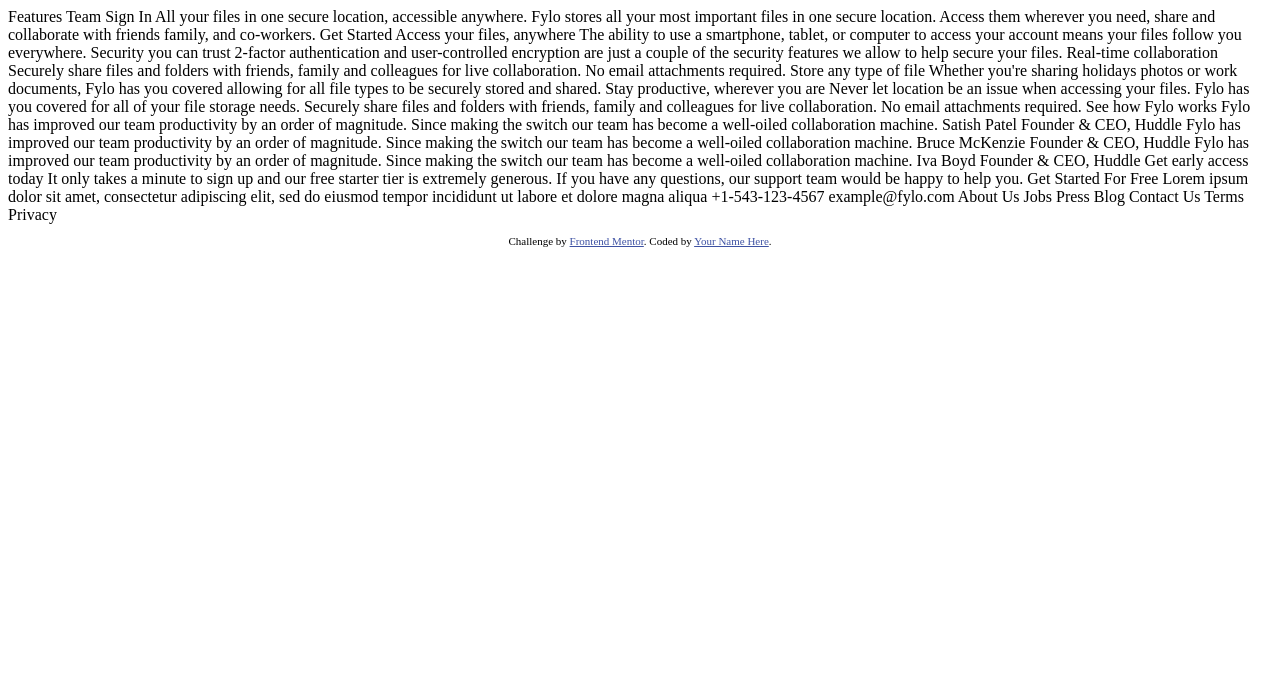
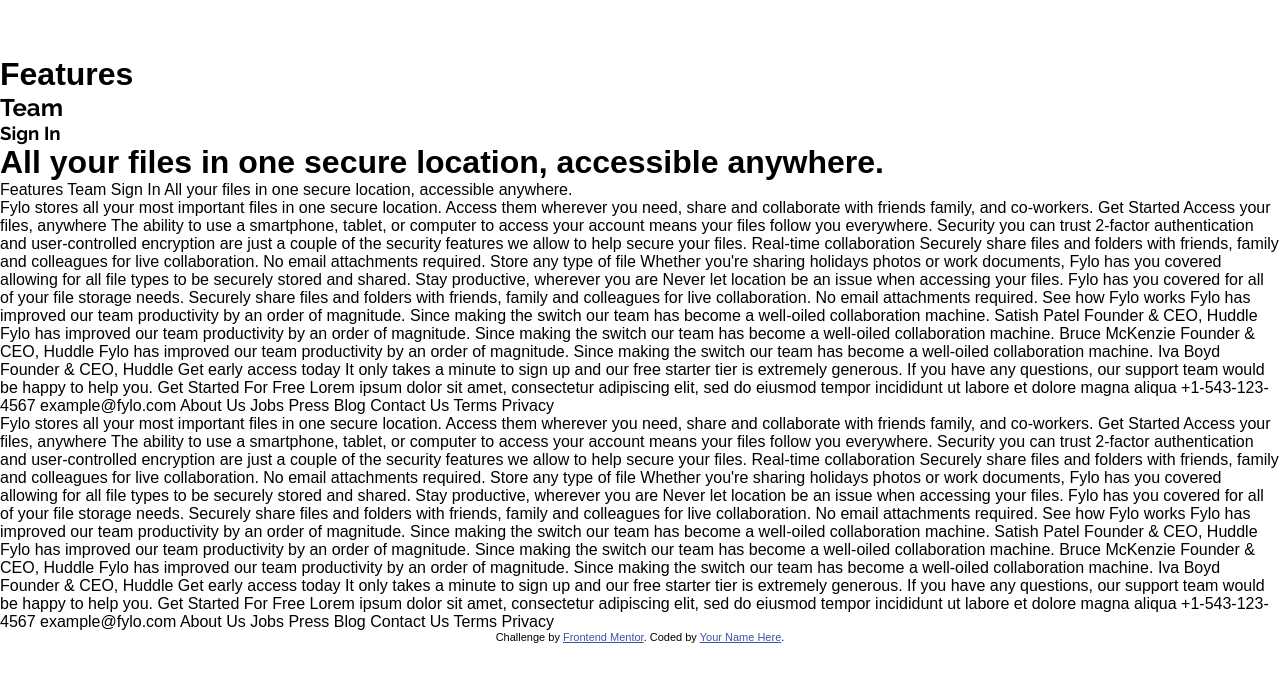
Before and after one commit to marcoshgss/fylo-dark-theme-landing-page-master, a plain HTML site: page index.html in a window 1280 px wide. Drawn offline with Linux system fonts and the light colour scheme.

Commit message:
fazendo alguns testes

```diff
--- a/assets/style/style.css
+++ b/assets/style/style.css
@@ -0,0 +1,25 @@
+/*Títulos, frases de chamariz, navegação no cabeçalho*/
+@import url('https://fonts.googleapis.com/css2?family=Raleway:wght@400;700&display=swap');
+
+/*Body - corpo do Body*/
+@import url('https://fonts.googleapis.com/css2?family=Open+Sans:wght@400;700&family=Raleway:wght@400;700&display=swap');
+
+* {
+    margin: 0px;
+    padding: 0px;
+    box-sizing: border-box;
+}
+
+body {
+    font-family: 'Open+Sans', sans-serif;
+}
+h1 {
+    font-family: 'Open+Sans', sans-serif;
+}
+
+p {
+    font-family: 'Open+Sans', sans-serif;
+}
+.container {
+    font-family: 'Raleway', sans-serif;
+}
--- a/index.html
+++ b/index.html
@@ -5,7 +5,7 @@
   <meta name="viewport" content="width=device-width, initial-scale=1.0"> <!-- displays site properly based on user's device -->
 
   <link rel="icon" type="image/png" sizes="32x32" href="./images/favicon-32x32.png">
-
+  <link rel="stylesheet" href="assets/style/style.css">
   <title>Frontend Mentor | Fylo landing page with dark theme and features grid</title>
 
   <!-- Feel free to remove these styles or customise in your own stylesheet 👍 -->
@@ -15,12 +15,97 @@
   </style>
 </head>
 <body>
+  <img src="./images/logo.svg" alt="Logo">
+
+  <div class="container">
+    <h1>Features</h1>
+    <h2>Team</h2>
+    <h3>Sign In</h3>
+  </div>
+
+
+  <h1>All your files in one secure location, accessible anywhere.</h1>
+
   Features
   Team
   Sign In
 
   All your files in one secure location, accessible anywhere.
+<p>
+  Fylo stores all your most important files in one secure location. Access them wherever
+  you need, share and collaborate with friends family, and co-workers.
 
+  Get Started
+
+  Access your files, anywhere
+
+  The ability to use a smartphone, tablet, or computer to access your account means your
+  files follow you everywhere.
+
+  Security you can trust
+
+  2-factor authentication and user-controlled encryption are just a couple of the security
+  features we allow to help secure your files.
+
+  Real-time collaboration
+
+  Securely share files and folders with friends, family and colleagues for live collaboration.
+  No email attachments required.
+
+  Store any type of file
+
+  Whether you're sharing holidays photos or work documents, Fylo has you covered allowing for all
+  file types to be securely stored and shared.
+
+  Stay productive, wherever you are
+
+  Never let location be an issue when accessing your files. Fylo has you covered for all of your file
+  storage needs.
+
+  Securely share files and folders with friends, family and colleagues for live collaboration. No email
+  attachments required.
+
+  See how Fylo works
+
+  Fylo has improved our team productivity by an order of magnitude. Since making the switch our team has
+  become a well-oiled collaboration machine.
+
+  Satish Patel
+  Founder & CEO, Huddle
+
+  Fylo has improved our team productivity by an order of magnitude. Since making the switch our team has
+  become a well-oiled collaboration machine.
+
+  Bruce McKenzie
+  Founder & CEO, Huddle
+
+  Fylo has improved our team productivity by an order of magnitude. Since making the switch our team has
+  become a well-oiled collaboration machine.
+
+  Iva Boyd
+  Founder & CEO, Huddle
+
+  Get early access today
+
+  It only takes a minute to sign up and our free starter tier is extremely generous. If you have any
+  questions, our support team would be happy to help you.
+
+  Get Started For Free
+
+  Lorem ipsum dolor sit amet, consectetur adipiscing elit, sed do eiusmod tempor incididunt ut labore et
+  dolore magna aliqua
+
+  +1-543-123-4567
+  example@fylo.com
+
+  About Us
+  Jobs
+  Press
+  Blog
+
+  Contact Us
+  Terms
+  Privacy</p>
   Fylo stores all your most important files in one secure location. Access them wherever
   you need, share and collaborate with friends family, and co-workers.
 
```
